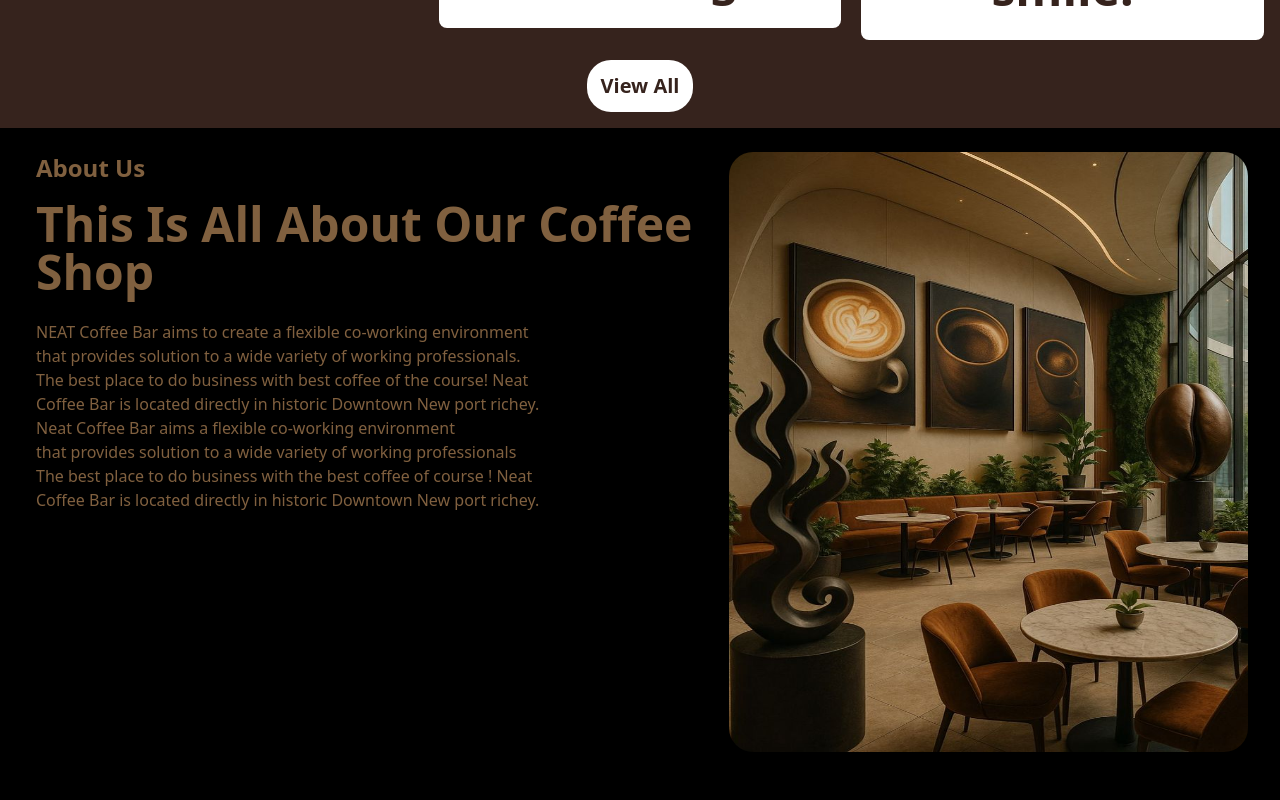
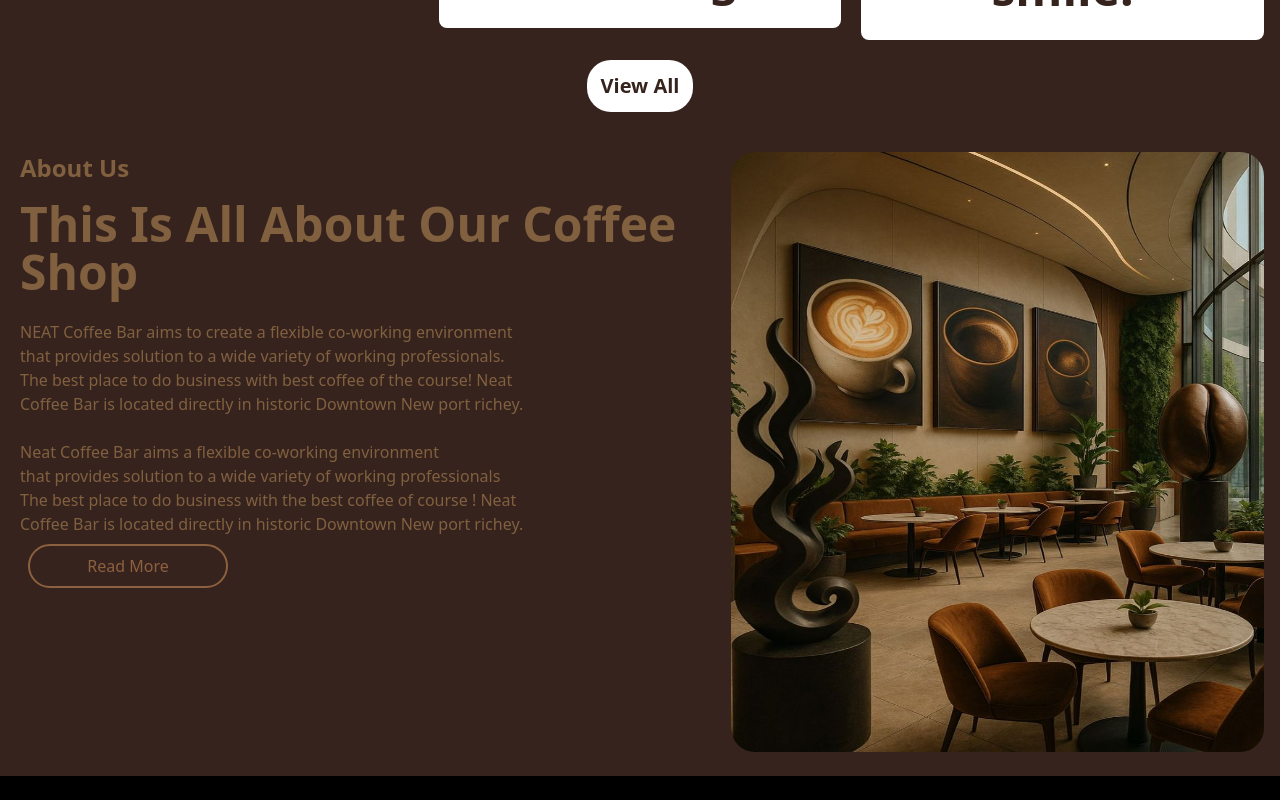
Before and after one commit to Developerfiyin/Finpay-project, a React (Vite) app: page / in a window 1280 px wide. Shown: the part 1992-2792 px from the top of the page. Built offline with nearby package versions, Linux system fonts and the light colour scheme.

Commit message:
Added button and styled it

```diff
--- a/src/Components/About.jsx
+++ b/src/Components/About.jsx
@@ -3,7 +3,7 @@ import image from '../assets/Coffee shop.png'
 
 const About = () => {
   return (
-    <main className='py-6 px-4 mx-4 pl-5 text-[#80603f]'>
+    <main className='py-6 px-4 pl-5 text-[#80603f] bg-[#36231d]'>
 
   <div className='flex justify-evenly gap-3'>
 
@@ -15,12 +15,14 @@ const About = () => {
     The best place to do business with best coffee of the course! Neat <br />
     Coffee Bar is located directly in historic Downtown New port richey.
    </h5>
-
+   <br />
 <h5>Neat Coffee Bar aims a flexible co-working environment <br />
  that provides solution to a wide variety of working professionals <br />
  The best place to do business with the best coffee of course ! Neat <br />
  Coffee Bar is located directly in historic Downtown New port richey.
   </h5>
+    <button className='border-2 w-50 text-[#8d603f] bg-[#36231D] m-2 p-2 rounded-3xl text-base font-medium hover:bg-[#8d603f] hover:text-[#36231D] ease-in-out duration-300 '>Read More</button>
+
 
  </div>
 
```
